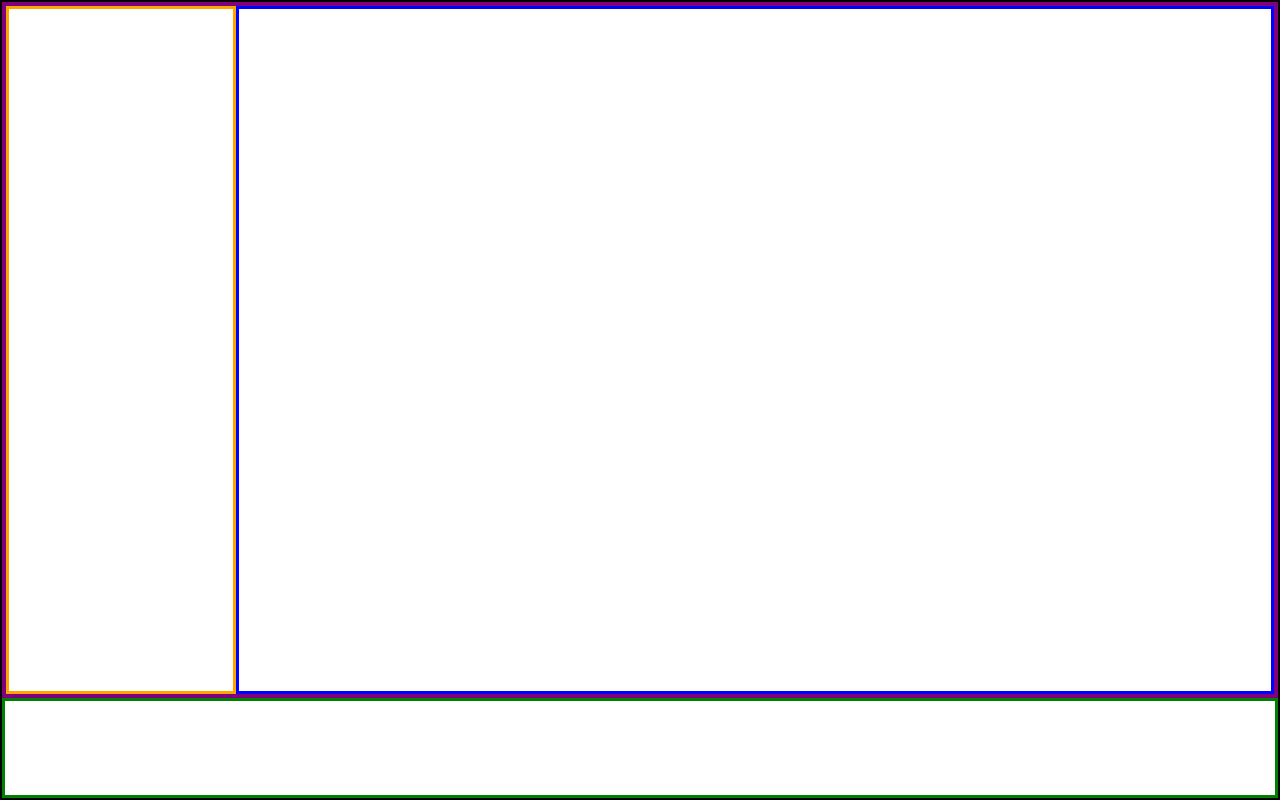
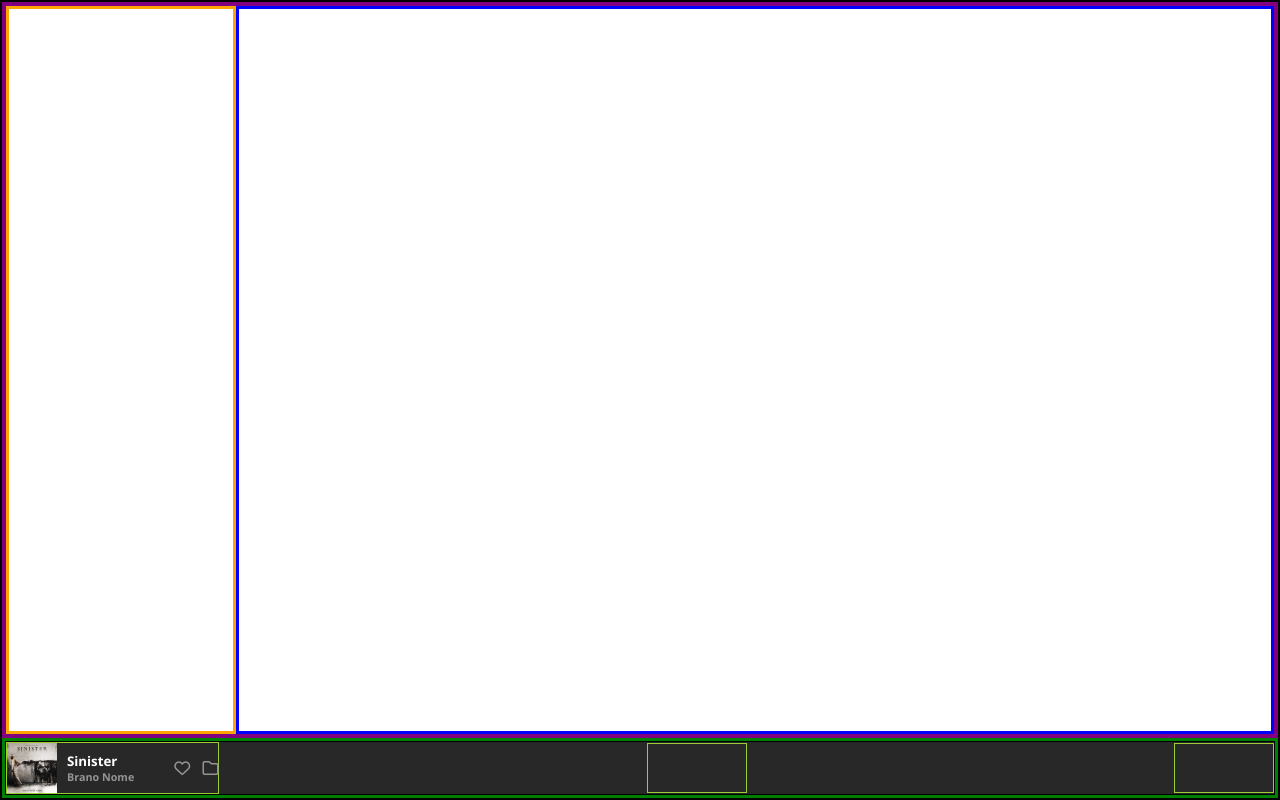
Before and after one commit to NicolaSforza93/html-css-spotifyweb, a plain HTML site: page index.html in a window 1280 px wide. Drawn offline with nearby package versions, Linux system fonts and the light colour scheme.

Commit message:
added layout player and section-left

```diff
--- a/css/style.css
+++ b/css/style.css
@@ -32,6 +32,7 @@ a {
 	--blue: #141922;
     --dark-blue: #080b12;
     --green: #adff2f;
+    --gray: #949494;
     --dark-gray: #282828;
 	--dark: #000000;
 	--light: #FFFFFF;
@@ -56,6 +57,58 @@ aside {
     width: 230px;
 }
 
+/* PLAYER */
+
+.app-player {
+    background-color: var(--dark-gray);
+}
+
+.app-player .row {
+    display: flex;
+    justify-content: space-between;
+    align-items: center;
+}
+
+.song-section {
+    display: flex;
+    align-items: center;
+    gap: 40px;
+    color: var(--gray);
+}
+
+.song-playing figure img {
+    width: 50px;
+}
+
+.song-playing {
+    display: flex;
+    gap: 10px;
+}
+
+.song-name {
+    display: flex;
+    flex-direction: column;
+    justify-content: center;
+}
+
+.song-name h5 {
+    color: var(--light);
+}
+
+.song-reaction a:first-child {
+    margin-right: 8px;
+}
+
+.song-name h6:hover {
+    text-decoration: underline;
+    color: var(--light);
+}
+
+.song-reaction a:hover {
+    color: var(--light);
+}
+
+
 
 
 
@@ -76,7 +129,7 @@ aside {
 
 .debug .app-player {
     border: 3px solid green;
-    min-height: 100px;
+    /* min-height: 100px; */
 }
 
 .debug aside {
@@ -86,6 +139,16 @@ aside {
 .debug main {
     border: 3px solid blue;
     min-width: 100px;
+}
+
+.debug .app-player .col {
+    border: 1px solid yellowgreen;
+    min-width: 100px;
+    min-height: 50px;
+}
+
+.debug .app-player .row {
+    border: 1px solid black;
 }
 
 
--- a/index.html
+++ b/index.html
@@ -13,16 +13,48 @@
 <body class="debug">
     <div class="spotify-app">
         <div class="app-content">
+            <!-- BARRA LATERALE -->
             <aside>
 
             </aside>
-
+        <!-- CONTENUTO PRINCIPALE -->
             <main>
 
             </main>
         </div>
+        <!-- PLAYER -->
+        <div class="app-player">
+            <div class="row">
+                <div class="col player-item">
+                    <div class="song-section">
+                        <div class="song-playing">
+                            <figure>
+                                <img src="./img/sinister.jpeg" alt="">
+                            </figure>
+                            <div class="song-name">
+                                <h5>Sinister</h5>
+                                <h6>Brano Nome</h6>
+                            </div>
+                        </div>
+                        <div class="song-reaction">
+                            <a href="#"><i class="fa-regular fa-heart"></i></a>
+                            <a href="#"><i class="fa-regular fa-folder"></i></a>
+                        </div>
+                    </div>
 
-        <div class="app-player">
+                </div>
+                <div class="col player-item">
+                    <div class="side-center">
+
+                    </div>
+
+                </div>
+                <div class="col player-item">
+                    <div class="side-right">
+
+                    </div>
+                </div>
+            </div>
 
         </div>
     </div>
```
